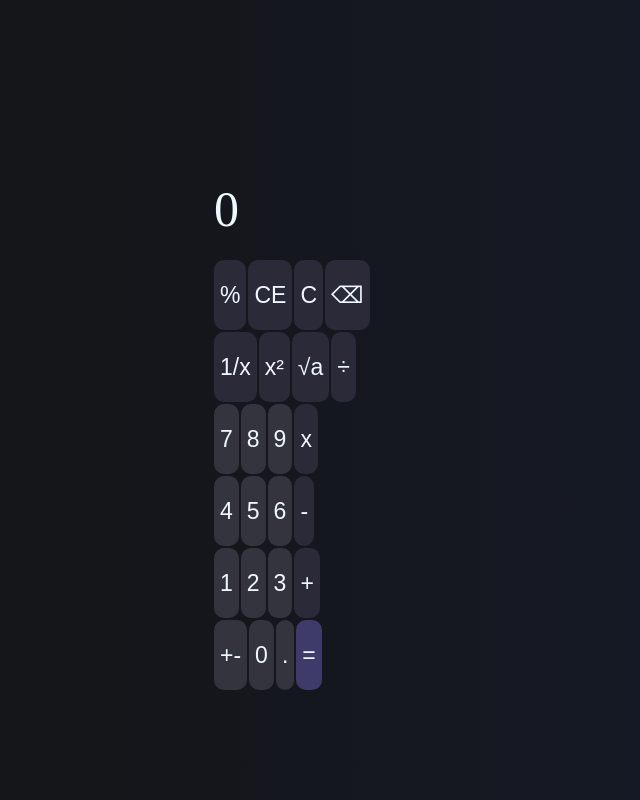
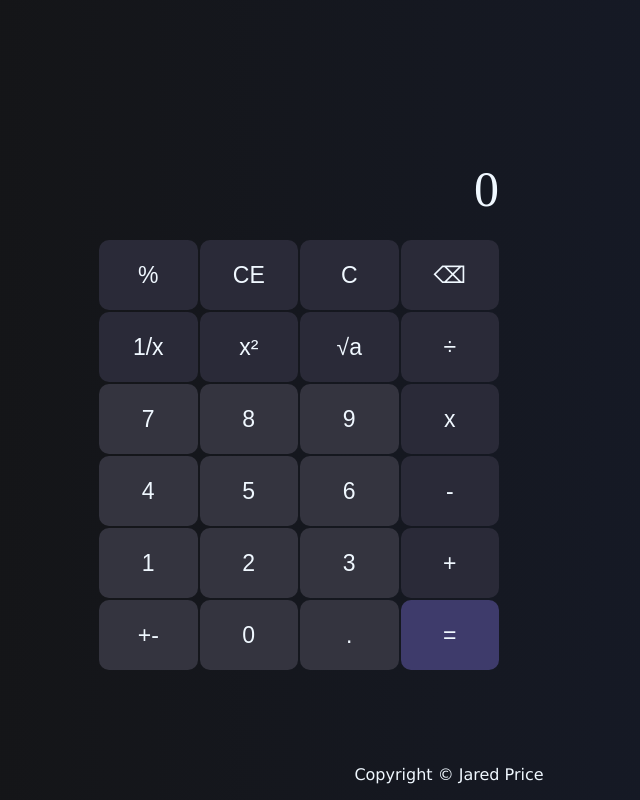
Before and after one commit to Jared588/calculator, a plain HTML site: page index.html in a window 1280 px wide. Shown: the whole page, without its empty margins (191-831 px from the left). Drawn offline with Linux system fonts and the light colour scheme.

Commit message:
Add footer and flexbox improvements

```diff
--- a/index.html
+++ b/index.html
@@ -51,5 +51,8 @@
             </div>
         </div>
     </div>
+    <footer class="footer">
+        <p>Copyright © Jared Price</p>
+    </footer>
 </body>
 </html>
--- a/styles.css
+++ b/styles.css
@@ -9,6 +9,8 @@ body {
     display: flex;
     flex-direction: column;
     flex: auto;
+    justify-content:  space-between;
+    align-items: center;
     background: linear-gradient(
         to right,
         rgb(20, 20, 20),
@@ -29,7 +31,10 @@ button {
 }
 
 .calculator {
-    margin: 150px 1000px 150px 400px;
+    margin-top: 130px;
+    margin-right: 300px;
+    height: auto;
+    width: 400px;
     padding: 5px;
 }
 
@@ -87,3 +92,9 @@ button {
 .equals-click {
     background-color: rgb(48, 45, 78);
 }
+
+.footer {
+    color: aliceblue;
+    font-family: 'Lucida Sans', 'Lucida Sans Regular', 'Lucida Grande', 'Lucida Sans Unicode', Geneva, Verdana, sans-serif;
+    text-align: center;
+}
```
